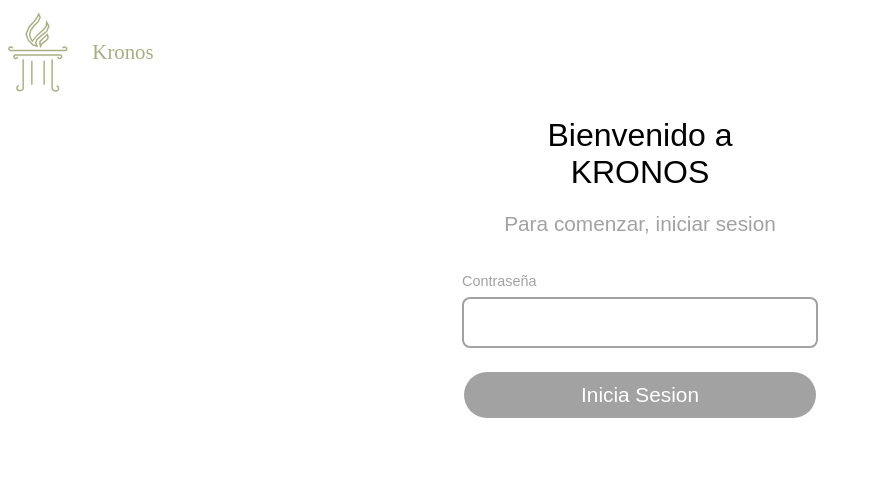
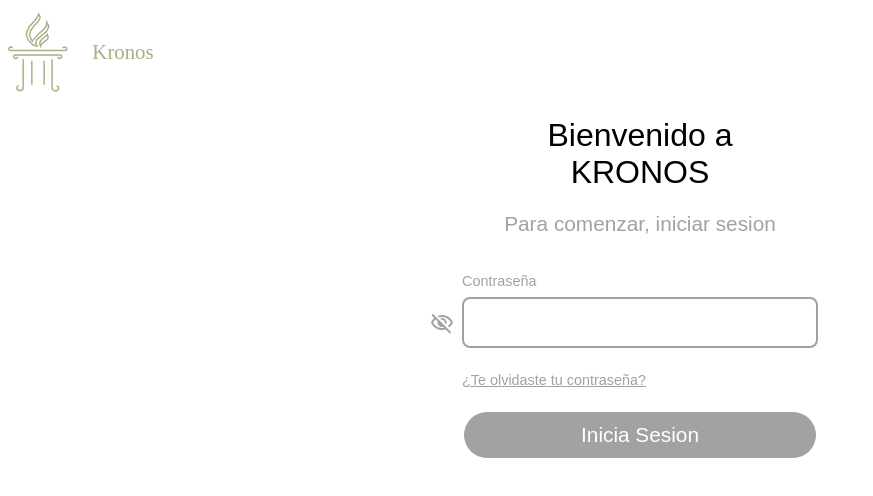
Before and after one commit to Frotolin08/Kronos-Proyecto, a React (Vite) app in the folder Frontend/: page /login in a window 1280 px wide. Both pictures are taken after typing "Sample" into the empty fields and a click on the button "Continuar". Shown: the top 496 px of the page, without its empty margins (0-873 px from the left). Built offline with nearby package versions, Linux system fonts and the light colour scheme; a web font is replaced by a local one.

Commit message:
Arreglado mensajes de error en forms y hecho boton de visibility

```diff
--- a/Frontend/index.html
+++ b/Frontend/index.html
@@ -7,6 +7,9 @@
     <link rel="preconnect" href="https://fonts.googleapis.com">
 <link rel="preconnect" href="https://fonts.gstatic.com" crossorigin>
 <link href="https://fonts.googleapis.com/css2?family=Castoro+Titling&display=swap" rel="stylesheet">
+<link href="https://fonts.googleapis.com/icon?family=Material+Icons"  rel="stylesheet">
+<link rel="stylesheet" href="https://fonts.googleapis.com/css2?family=Material+Symbols+Outlined" />
+
   </head>
   <body>
     <div id="root"></div>
--- a/Frontend/src/Pages/Login.jsx
+++ b/Frontend/src/Pages/Login.jsx
@@ -8,13 +8,16 @@ label: 'Dirección de email'},
 {name: 'password',
 requireMsg: 'inserte contraseña',
 isPassword: true,
-label:'Contraseña'},
+label:'Contraseña',
+underText: '¿Te olvidaste tu contraseña?',
+underTextLink: '/recover'},
 ]
 return(
     <>
     <NavBar class='emptyNav'logo='../../public/logo.svg' titleLink='/' titleText="Kronos"/>
 <div className='loginPage'>
     <FancyTitle class='loginTitle'text='Bienvenido a KRONOS' subTitle='Para comenzar, iniciar sesion'/>
+
 <SplitForm fields={fields} class='login' submitBtn='Inicia Sesion'/>
 </div>
 </>)
--- /dev/null
+++ b/Frontend/src/Pages/Recover.jsx
@@ -0,0 +1,9 @@
+export default function Recover(props) {
+
+return(
+
+<h1>recover page</h1>
+
+)
+
+}
--- a/Frontend/src/components/SplitForm.jsx
+++ b/Frontend/src/components/SplitForm.jsx
@@ -1,6 +1,7 @@
 import {useForm} from 'react-hook-form'
 import { useState } from 'react';
 import { useNavigate } from 'react-router';
+import { Link } from 'react-router';
 export default function(props) {
     const formFields = props.fields;
     const navigate = useNavigate()
@@ -22,24 +23,34 @@ export default function(props) {
     }
     }
         const currentField = formFields[step]
+        const [passwordVisibility, setPasswordVisibility] = useState(false)
 
 return(
-
+<>
 <form onSubmit={handleSubmit(onSubmit)} className={props.class}>
         <label>{currentField.label}</label>
+        <div className='inputBox'>
         <input
-        type={currentField.isPassword && "password"} {...register(currentField.name, {required: currentField.requireMsg})}
-        placeholder={currentField.placeholder}
-        />
+        type={currentField.isPassword && !passwordVisibility && 'password'} {...register(currentField.name, {required: currentField.requireMsg})}
+        placeholder={currentField.placeholder}/>
+
+         {currentField.isPassword && <span style={{cursor: 'pointer'}}className="material-symbols-outlined" onClick={ () => setPasswordVisibility(!passwordVisibility)}>
+{passwordVisibility? 'visibility' : 'visibility_off'}
+</span> }
+</div>
+
+        <Link to={currentField.underTextLink}>{currentField.underText}</Link>
 
 
       <button type='submit'> {step < formFields.length - 1 ? 'Continuar' : props.submitBtn}</button>
 
+
+      </form>
       {errors[currentField.name] && (
-              <p className="formError">{errors[currentField.name].message}</p>
-            )}
-      </form>
+               <p className="formError">{errors[currentField.name].message}</p>
+             )}
 
+    </>
 
 )
 
--- a/Frontend/src/main.jsx
+++ b/Frontend/src/main.jsx
@@ -12,6 +12,7 @@ import ProjectPage from "./Pages/ProjectPage.jsx";
 import CalendarPage from "./Pages/CalendarPage.jsx";
 import DashboardPage from "./Pages/DashboardPage.jsx";
 import ProjectConfigPage from "./Pages/ProjectConfigPage.jsx";
+import Recover from "./Pages/Recover.jsx";
 import './global.css'
 const router = createBrowserRouter([
   { path: "/", element: <LandingPage /> },
@@ -24,6 +25,7 @@ const router = createBrowserRouter([
   { path: '/project/:id/calendar', element: <CalendarPage/>},
   { path: '/project/:id/dashboard', element: <DashboardPage/>},
   { path: '/project/:id/config', element: <ProjectConfigPage/>},
+  { path: '/recover', element: <Recover /> },
 
 ]);
 createRoot(document.getElementById("root")).render(
--- a/Frontend/src/styles.css
+++ b/Frontend/src/styles.css
@@ -185,6 +185,7 @@ gap: 1.5rem;
 font-family: var(--font);
 
   }
+
   .login input {
 
 padding: 1rem;
@@ -193,8 +194,19 @@ border-radius: .5rem;
 border-color: var(--tertiaryColor);
 border-width: 0.15rem;
 border-style: solid;
+
   }
+  .inputBox {
+    display: flex;
+    align-items: center;
+    position: relative;
+  }
+  .inputBox .material-symbols-outlined {
 
+position: absolute;
+left: -2rem;
+color: var(--tertiaryColor);
+  }
   .login button {
 
     width: 22rem;
@@ -260,7 +272,14 @@ display: none;
     color:var(--tertiaryColor);
     align-self: flex-start;
    }
+   .login a {
 
+    font-size: .9rem;
+    color:var(--tertiaryColor);
+    align-self: flex-start;
+    text-decoration: underline var(--tertiaryColor);
+
+      }
    .register {
     width: fit-content;
     text-align: center;
```
